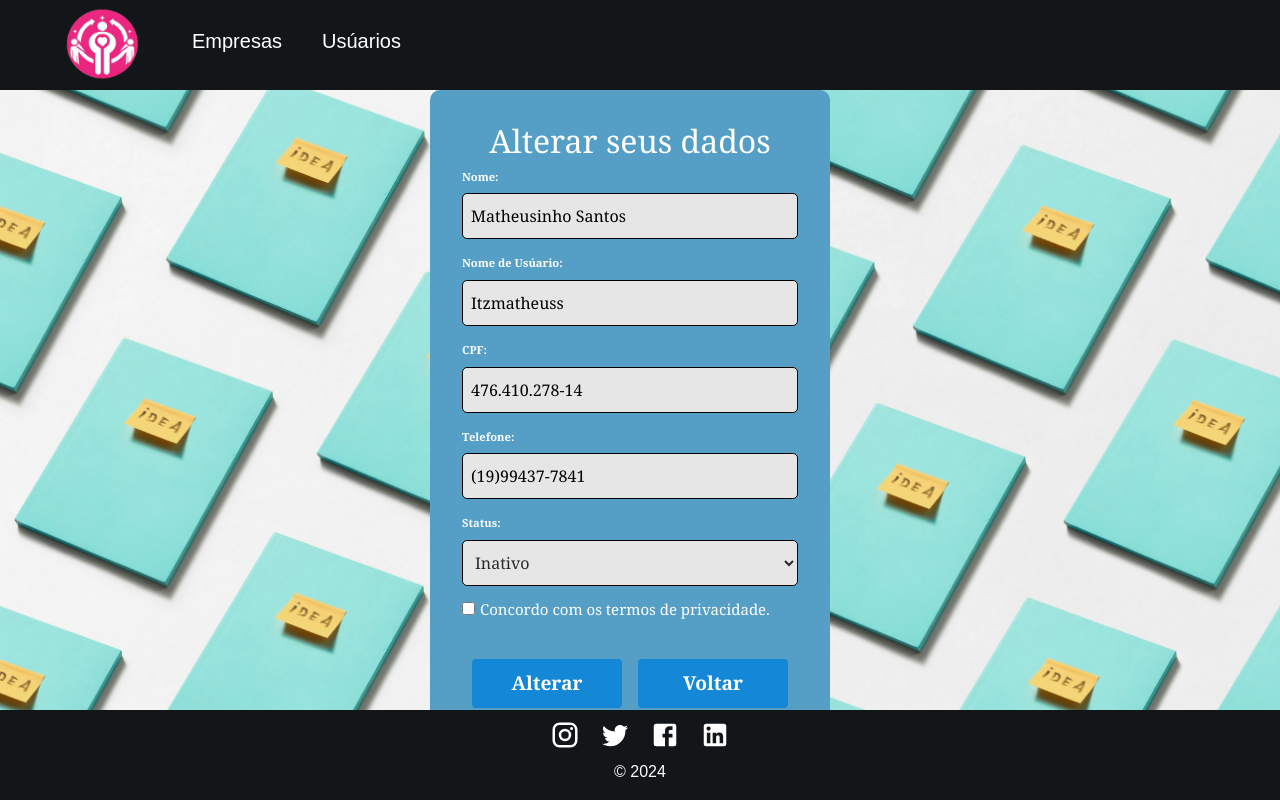
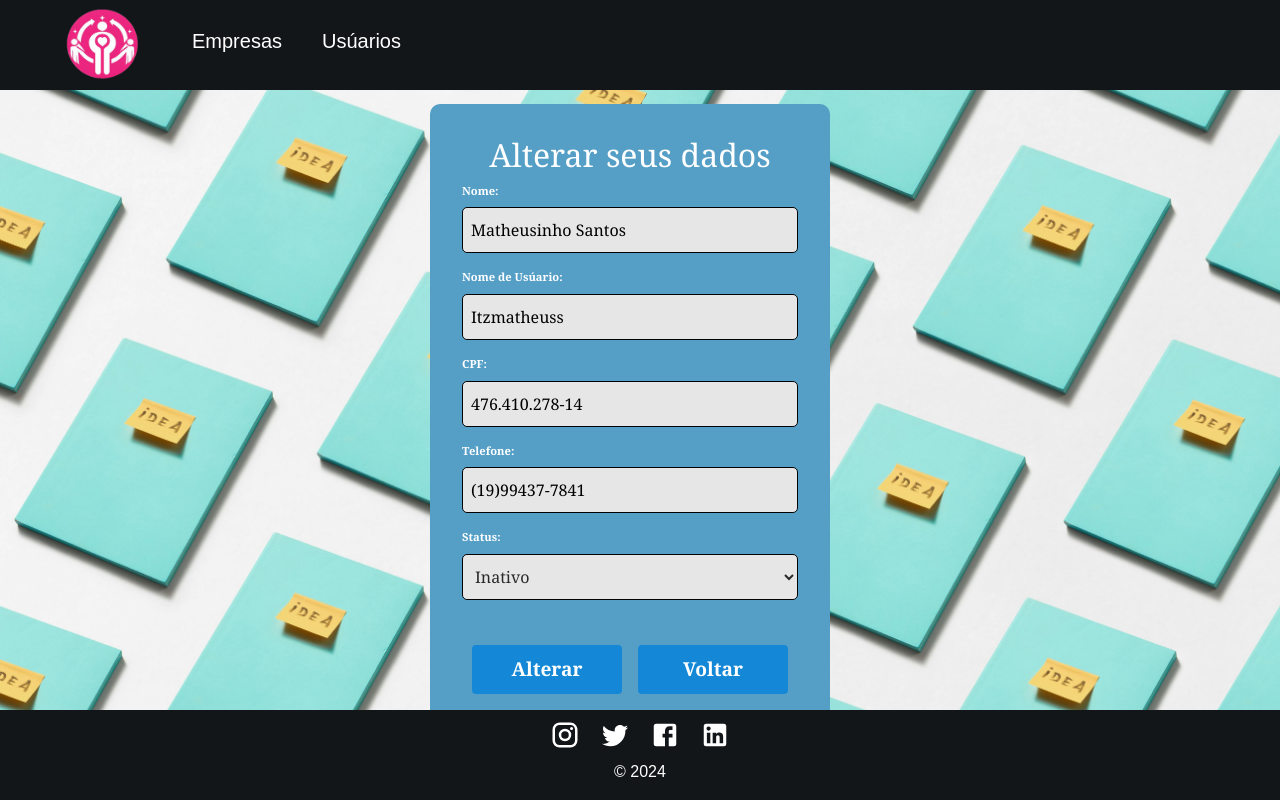
Before and after one commit to Itzmatheuss/project02-overdrive, a React (Create React App) app: page /users/edituser/1 in a window 1280 px wide. Built offline with nearby package versions, Linux system fonts and the light colour scheme.

Commit message:
RemovePrivacy

```diff
--- a/src/hooks/UserValidation.js
+++ b/src/hooks/UserValidation.js
@@ -32,5 +32,4 @@ export const userValidationSchema = Yup.object().shape({
     })
     .min(11, "O telefone deve ter 11 dígitos")
     .required("Campo obrigatório."),
-  privacyTerms: Yup.bool().oneOf([true], "É necessário aceitar os termos."),
 });
--- a/src/pages/EditUser.js
+++ b/src/pages/EditUser.js
@@ -153,20 +153,6 @@ const EditUser = () => {
               </select>
             </label>
           )}
-          <div className="checkbox">
-            <input
-              type="checkbox"
-              name="privacy-policy"
-              {...register("privacyTerms")}
-              className={errors?.privacy && "input-error"}
-            />
-            <label>Concordo com os termos de privacidade.</label>
-            {errors?.privacyTerms && (
-              <p className="error-message-privacy">
-                {errors.privacyTerms.message}
-              </p>
-            )}
-          </div>
         </div>
         <div className="submit-input">
           <button className="btnUser">Alterar</button>
--- a/src/pages/SignUpUser.js
+++ b/src/pages/SignUpUser.js
@@ -123,20 +123,6 @@ const SignUpUser = () => {
               <option value="2">Pendente</option>
             </select>
           </label>
-          <div className="checkbox">
-            <input
-              type="checkbox"
-              name="privacy-policy"
-              {...register("privacyTerms")}
-              className={errors?.privacy && "input-error"}
-            />
-            <label>Concordo com os termos de privacidade.</label>
-            {errors?.privacyTerms && (
-              <p className="error-message-privacy">
-                {errors.privacyTerms.message}
-              </p>
-            )}
-          </div>
         </div>
         <div className="submit-input">
           <button className="btnUser">Cadastrar</button>
```
